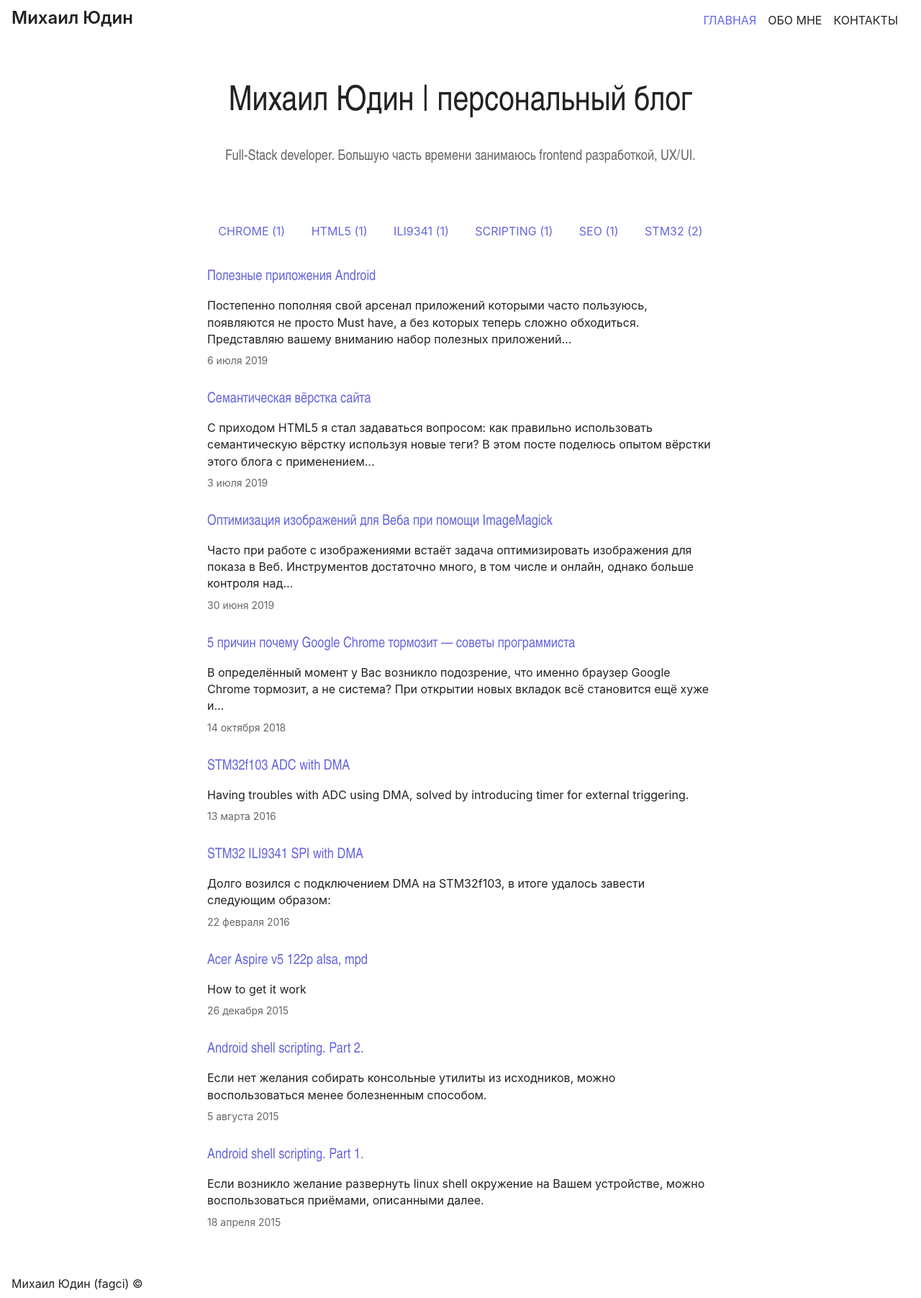
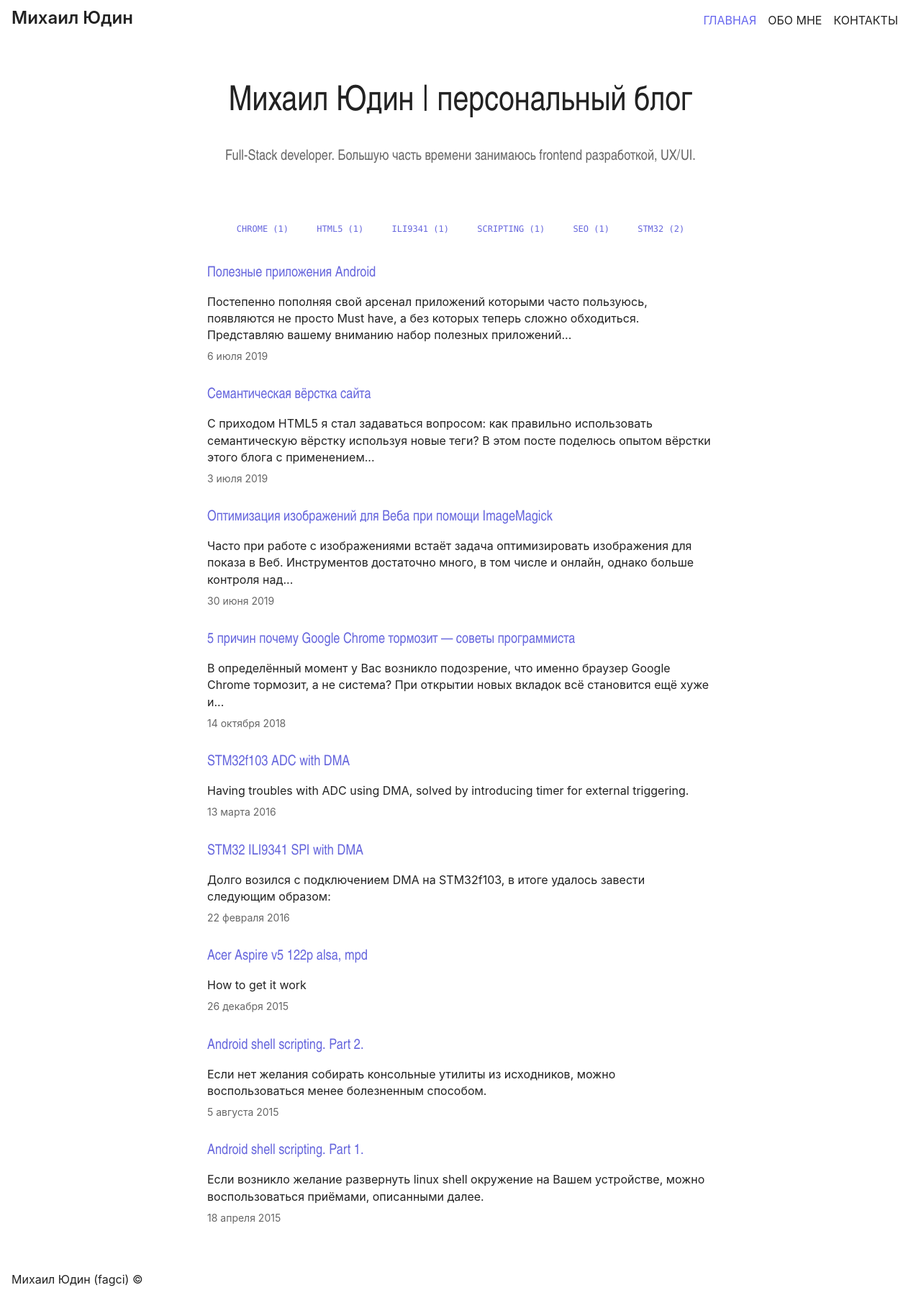
Before and after one commit to fagcinsk/fagcinsk.github.io, a Jekyll site: the page built from index.html, in a window 1280 px wide. Shown: the whole page at 72% size. Built offline with Jekyll 4.4.1, drawn with Linux system fonts in a browser that asks for light colours; the list of posts is cut into pages by our own code.

Commit message:
fix tags

```diff
--- a/_sass/main.scss
+++ b/_sass/main.scss
@@ -121,7 +121,8 @@ button {
 }
 
 .tags-cloud {
-  font-family: 0.75rem/1 $font-family-mono;
+  font-family: $font-family-mono;
+  font-size: 0.75rem;
   text-align: center;
   max-width: 48rem;
   margin: 0 auto;
```
